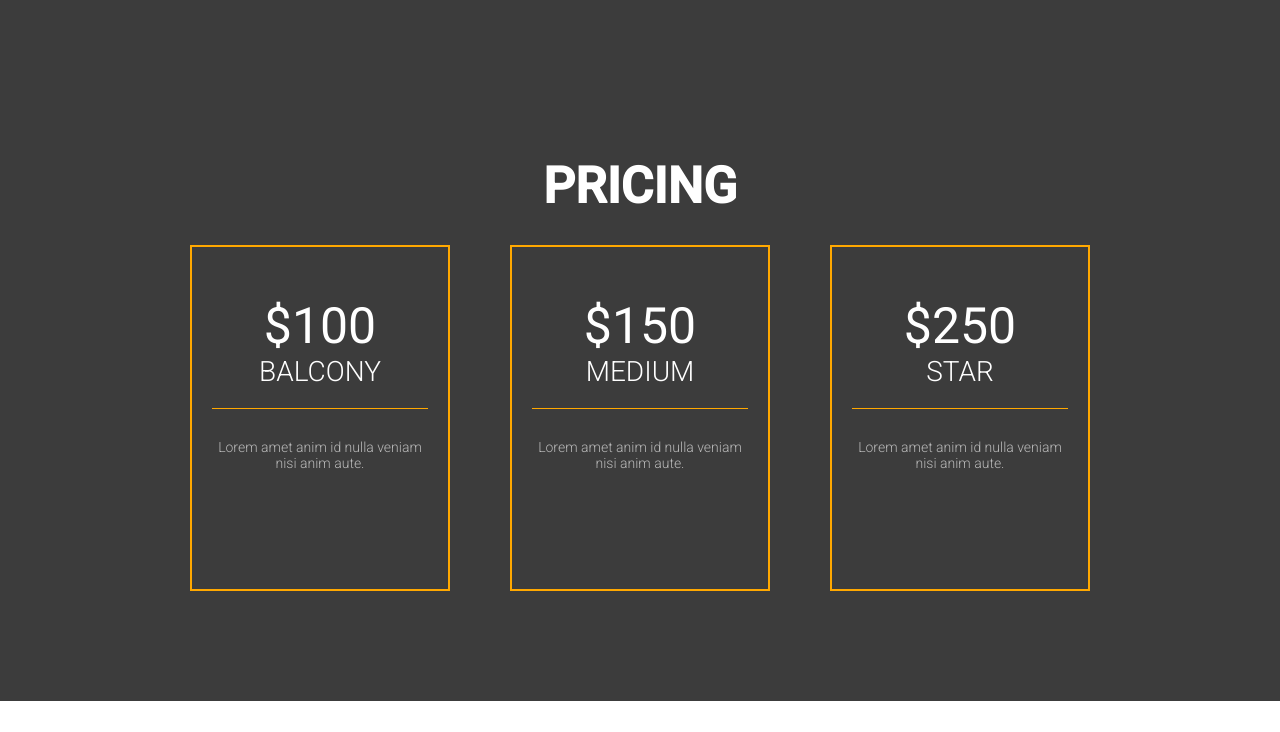
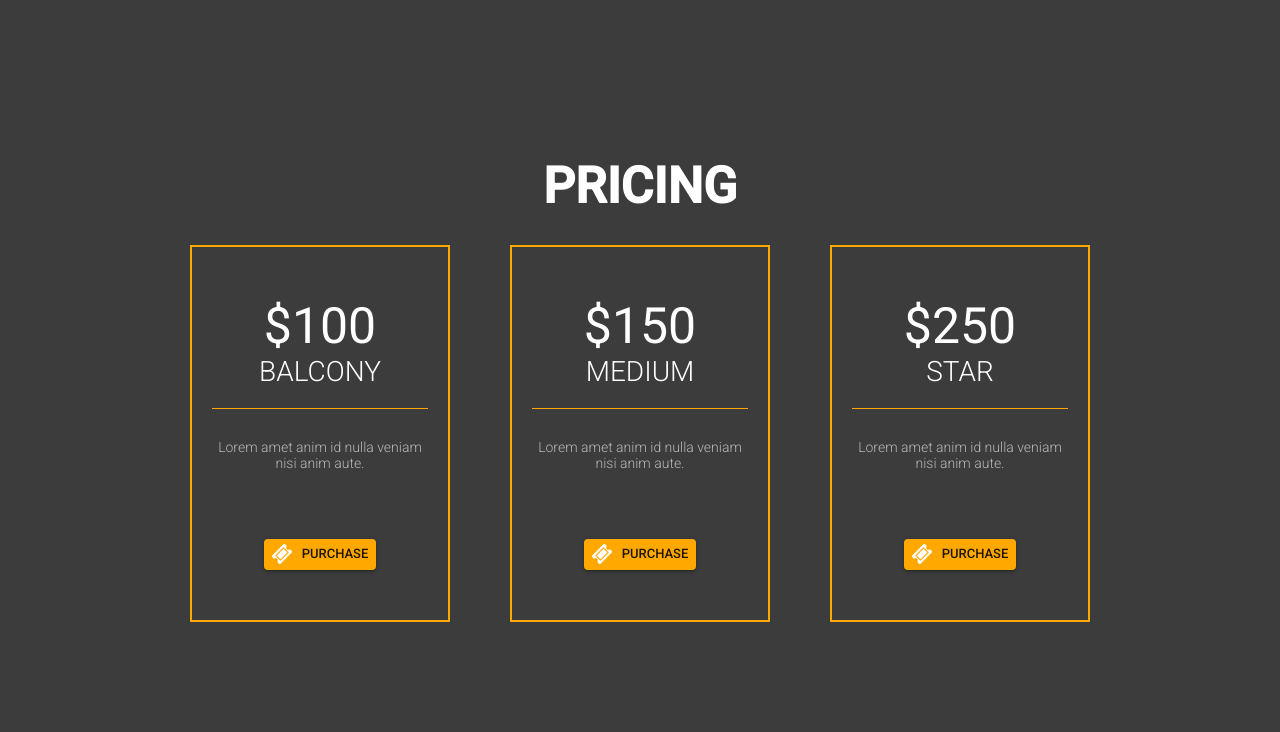
Before and after one commit to kuetabby/Template, a React app: page / in a window 1280 px wide. Shown: the part 1291-2023 px from the top of the page. Before the commit the page ends 1992 px from the top, so only its background shows below. Built offline with nearby package versions, Linux system fonts and the light colour scheme.

Commit message:
pricing button

```diff
--- /dev/null
+++ b/src/components/Button/index.js
@@ -0,0 +1,28 @@
+import React from 'react'
+import Button from '@material-ui/core/Button';
+import Ticket from '../../image/icons/ticket.png'
+
+const styles = {
+    width: '20px',
+    marginRight: '10px'
+}
+
+const MyButton = (props) => {
+    return (
+        <div>
+            <Button
+                size="small"
+                href={props.href}
+                variant="contained"
+                style={{
+                    background:props.bck,
+                    color: props.color
+                }}
+            >
+                <img src={Ticket} style={styles} alt="Icon Button"/>
+                {props.text}
+            </Button>
+        </div>
+    );
+}
+export default MyButton
--- a/src/components/Pricing/index.css
+++ b/src/components/Pricing/index.css
@@ -35,11 +35,11 @@ h2{
     padding-bottom: 20px;
     border-bottom: 1px solid #ffa800;
 }
-span:nth-child(1){
+.pc_price span:nth-child(1){
     font-size: 50px;
     display: block;
 }
-span:nth-child(2){
+.pc_price span:nth-child(2){
     text-transform: uppercase;
     font-size: 28px;
     font-weight: 300;
@@ -52,3 +52,7 @@ span:nth-child(2){
     min-height: 70px;
     padding: 30px 0px;
 }
+.pc_button{
+    text-align: center;
+    font-size: 10px;
+}
--- a/src/components/Pricing/index.js
+++ b/src/components/Pricing/index.js
@@ -1,7 +1,7 @@
 import React, {Component} from 'react';
 import Zoom from 'react-reveal/Zoom';
 import './index.css'
-
+import MyButton from '../Button/index'
 class Pricing extends Component{
     state={
         prices:[100,150,250],
@@ -25,8 +25,16 @@ class Pricing extends Component{
                             <span>{this.state.positions[i]}</span>
                         </div>
                         <div className='pc_desc'>{this.state.desc[i]}</div>
+                        <div className='pc_button'>
+                            <MyButton
+                            text="Purchase"
+                            bck="#ffa800"
+                            color="#fffff"
+                            link={this.state.linkto[i]}
+                            />
+                        </div>
                     </div>
-                 </div>
+                </div>
             </Zoom>
         ))
     )
```
